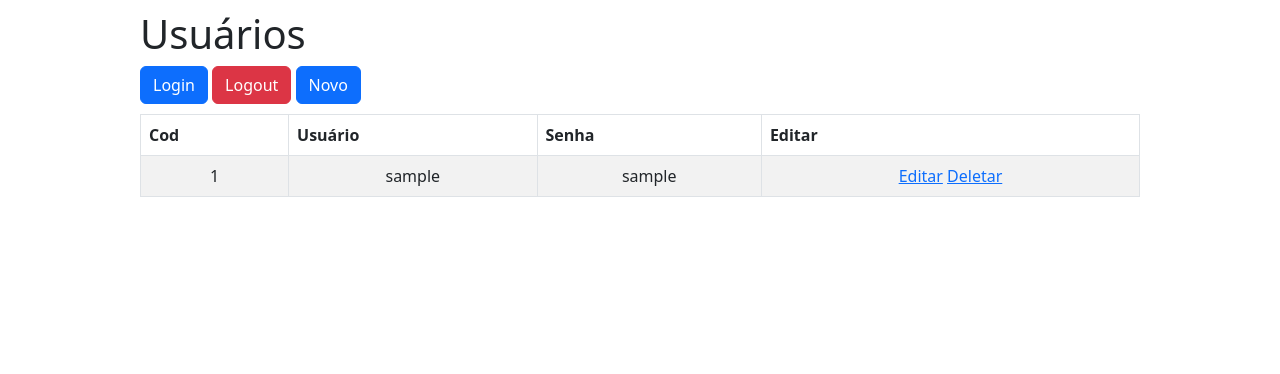
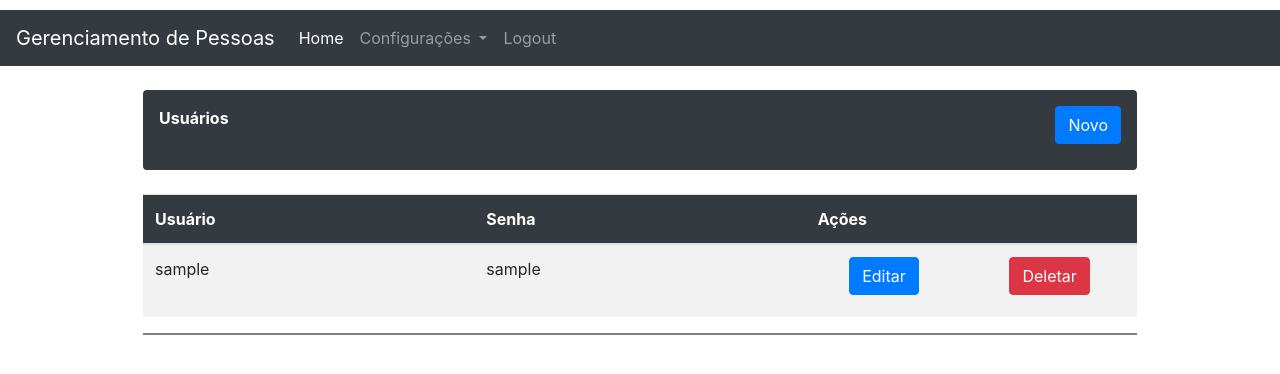
Before and after one commit to Douglaxz/gerenciamentoEquipe, a Flask app: page /usuario in a window 1280 px wide. Shown: the top 374 px of the page. Run offline with Flask 2, Linux system fonts and the light colour scheme; the visitor is signed in with stand-in values (Sample User, id 1); data comes from the database, SQL or seed files in the repository; some libraries are stand-ins or nearby versions.

Commit message:
Melhorias no layout

```diff
--- a/gerenciador.py
+++ b/gerenciador.py
@@ -1,14 +1,14 @@
 # importação de dependencias
 from flask import Flask
 from flask_sqlalchemy import SQLAlchemy
-from flask_wtf.csrf import CSRFProtect
+
 
 # definição de chave
 app = Flask(__name__)
 app.config.from_pyfile('config.py')
 
 db = SQLAlchemy(app)
-csrf = CSRFProtect(app)
+
 
 from views import *
 
--- a/templates/template.html
+++ b/templates/template.html
@@ -3,11 +3,41 @@
 <head>
     <meta charset="utf-8">
     <meta name="viewport" content="width=device-width, initial-scale=1">
-    <link href="{{ url_for('static',filename='bootstrap.css') }}" rel="stylesheet">
+    <link rel="stylesheet" href="https://stackpath.bootstrapcdn.com/bootstrap/4.1.3/css/bootstrap.min.css" integrity="sha384-MCw98/SFnGE8fJT3GXwEOngsV7Zt27NXFoaoApmYm81iuXoPkFOJwJ8ERdknLPMO" crossorigin="anonymous">
     <link href="{{ url_for('static',filename='app.css') }}" rel="stylesheet">
+    <script src="https://code.jquery.com/jquery-3.3.1.slim.min.js" integrity="sha384-q8i/X+965DzO0rT7abK41JStQIAqVgRVzpbzo5smXKp4YfRvH+8abtTE1Pi6jizo" crossorigin="anonymous"></script>
+    <script src="https://cdnjs.cloudflare.com/ajax/libs/popper.js/1.14.3/umd/popper.min.js" integrity="sha384-ZMP7rVo3mIykV+2+9J3UJ46jBk0WLaUAdn689aCwoqbBJiSnjAK/l8WvCWPIPm49" crossorigin="anonymous"></script>
+    <script src="https://stackpath.bootstrapcdn.com/bootstrap/4.1.3/js/bootstrap.min.js" integrity="sha384-ChfqqxuZUCnJSK3+MXmPNIyE6ZbWh2IMqE241rYiqJxyMiZ6OW/JmZQ5stwEULTy" crossorigin="anonymous"></script>
     <title>Gerenciamento de Equipes</title>
 </head>
+<header>
+    <nav class="navbar navbar-expand-lg navbar navbar-dark bg-dark">
+        <a class="navbar-brand" href="#">Gerenciamento de Pessoas</a>
+        <button class="navbar-toggler" type="button" data-toggle="collapse" data-target="#navbarNavDropdown" aria-controls="navbarNavDropdown" aria-expanded="false" aria-label="Alterna navegação">
+          <span class="navbar-toggler-icon"></span>
+        </button>
+        <div class="collapse navbar-collapse" id="navbarNavDropdown">
+          <ul class="navbar-nav">
+            <li class="nav-item active">
+              <a class="nav-link" href="/">Home <span class="sr-only">(Página atual)</span></a>
+            </li>
+            <li class="nav-item dropdown">
+              <a class="nav-link dropdown-toggle" href="#" id="navbarDropdownMenuLink" role="button" data-toggle="dropdown" aria-haspopup="true" aria-expanded="false">
+                Configurações
+              </a>
+              <div class="dropdown-menu" aria-labelledby="navbarDropdownMenuLink">
+                <a class="dropdown-item" href="/usuario">Usuários</a>
+              </div>
+            </li>
+            <li class="nav-item">
+                <a class="nav-link" href="/logout">Logout</a>
+              </li>
+          </ul>
+        </div>
+      </nav>
+    </header>
 <body>
+
     <div class="container">
         {% with messages = get_flashed_messages() %}
            {% if messages %}
@@ -18,10 +48,12 @@
                </ul>
             {% endif %}
         {% endwith %}
-      <div class="page-header">
-          <h1>{{ titulo }}</h1>
-      </div>
+
+
+
         {% block conteudo %} {% endblock%}
+        <hr style="height:2px; width:100%; border-width:0; color:gray; background-color:gray">
     </div>
+
 </body>
 </html>
--- a/templates/usuarios.html
+++ b/templates/usuarios.html
@@ -1,31 +1,39 @@
 {% extends "template.html"%}
 {% block conteudo %}
-<a class="btn btn-primary" href="{{url_for('login')}}">Login</a>
-<a class="btn btn-danger" href="{{url_for('logout')}}">Logout</a>
+<br>
+<div class="container w-100 p-3 bg-dark">
+    <div class="row">
+      <div class="col-lg text-left text-white font-weight-bold">
+        {{ titulo }}
+      </div>
+      <div class="col-md text-right" >
         <a class="btn btn-primary" href="{{url_for('novo')}}">Novo</a>
-        <table class="table table-striped table-responsive table-bordered">
-            <thead class="thead-default">
+      </div>
+    </div>
+  </div>
+  <br>
+<table class="table table-striped table-responsiv">
+    <thead class="bg-dark text-white">
         <tr>
-                    <th>Cod</th>
-                    <th>Usuário</th>
-                    <th>Senha</th>
-                    <th>Editar</th>
+            <th class="text-left col-md-4">Usuário</th>
+            <th class="text-left col-md-4">Senha</th>
+            <th class="text-left col-md-4" colspan="2">Ações</th>
         </tr>
     </thead>
     <tbody>
         {% for usuario in usuarios %}
         <tr>
-                    <td>{{ usuario.cod_usuario }}</td>
-                    <td>{{ usuario.nome_usuario }}</td>
-                    <td>{{ usuario.senha_usuario }}</td>
+            <td class="text-left">{{ usuario.nome_usuario }}</td>
+            <td class="text-left">{{ usuario.senha_usuario }}</td>
             <td>
-                        <a href="{{url_for('editar',id=usuario.cod_usuario)}}">Editar</a>
-                        <a href="{{url_for('deletar',id=usuario.cod_usuario)}}">Deletar</a>
+                <a class="btn btn-primary" href="{{url_for('editar',id=usuario.cod_usuario)}}">Editar</a>
             </td>
-
-
+            <td>
+                <a class="btn btn-danger" href="{{url_for('deletar',id=usuario.cod_usuario)}}">Deletar</a>
+            </td>
         </tr>
         {% endfor %}
     </tbody>
 </table>
+
 {% endblock%}
--- a/views.py
+++ b/views.py
@@ -43,7 +43,7 @@ def editar(id):
     form.login.data = usuario.login_usuario
 
     foto_usuario = recupera_imagem(id)
-    return render_template('editar.html', titulo='Editando Usuário', id=id, foto_usuario=foto_usuario, form=form)
+    return render_template('editar.html', titulo='Editar Usuário', id=id, foto_usuario=foto_usuario, form=form)
 
 # rota para criar novo usuário no banco de dados
 @app.route('/criar', methods=['POST',])
```
Also changed, not shown: templates/editar.html (+13 -15 lines), templates/novo.html (+13 -14 lines), static/app.css (line endings or trailing spaces). Lines whose indentation alone changed are shown as unchanged.
